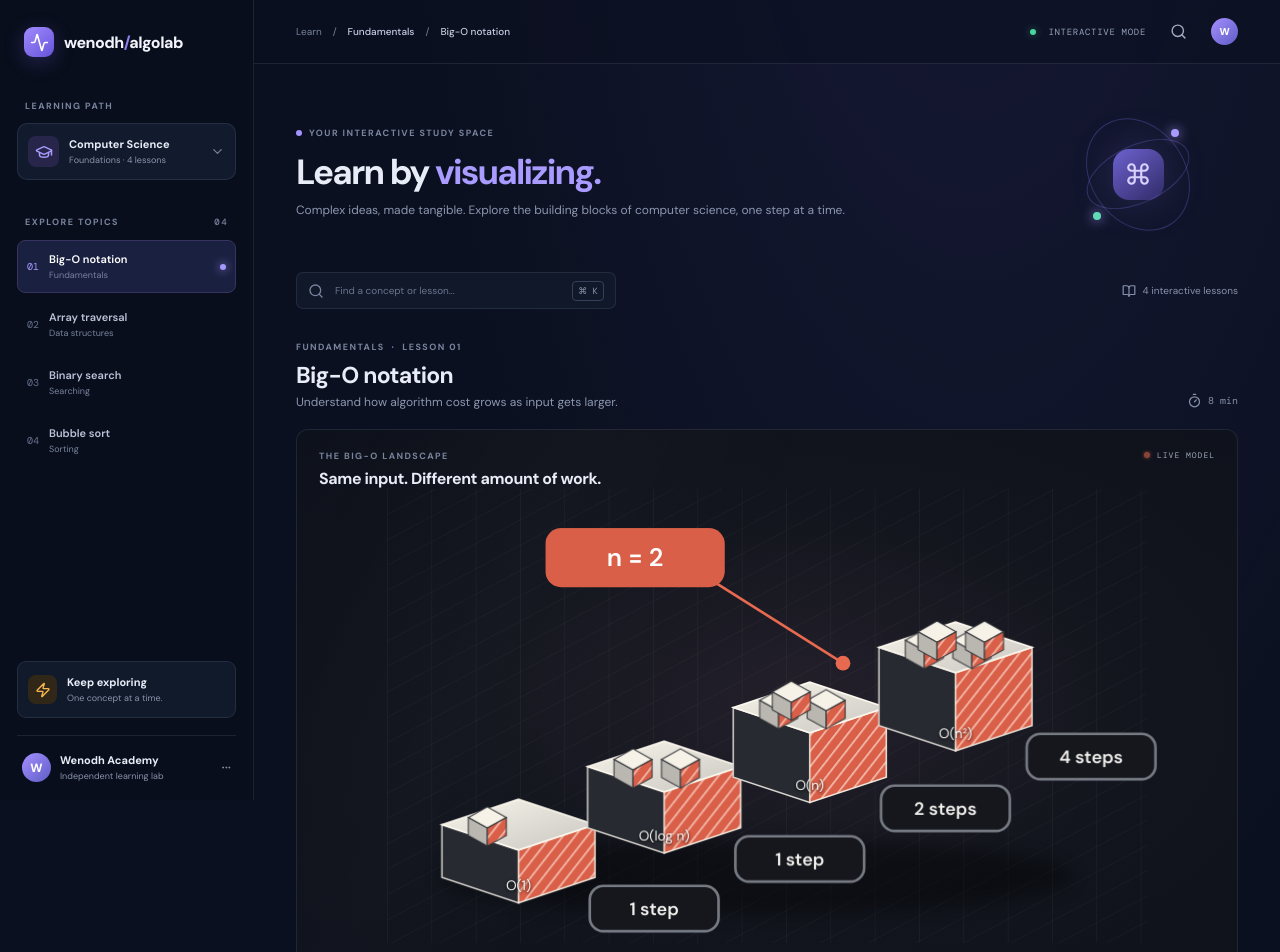
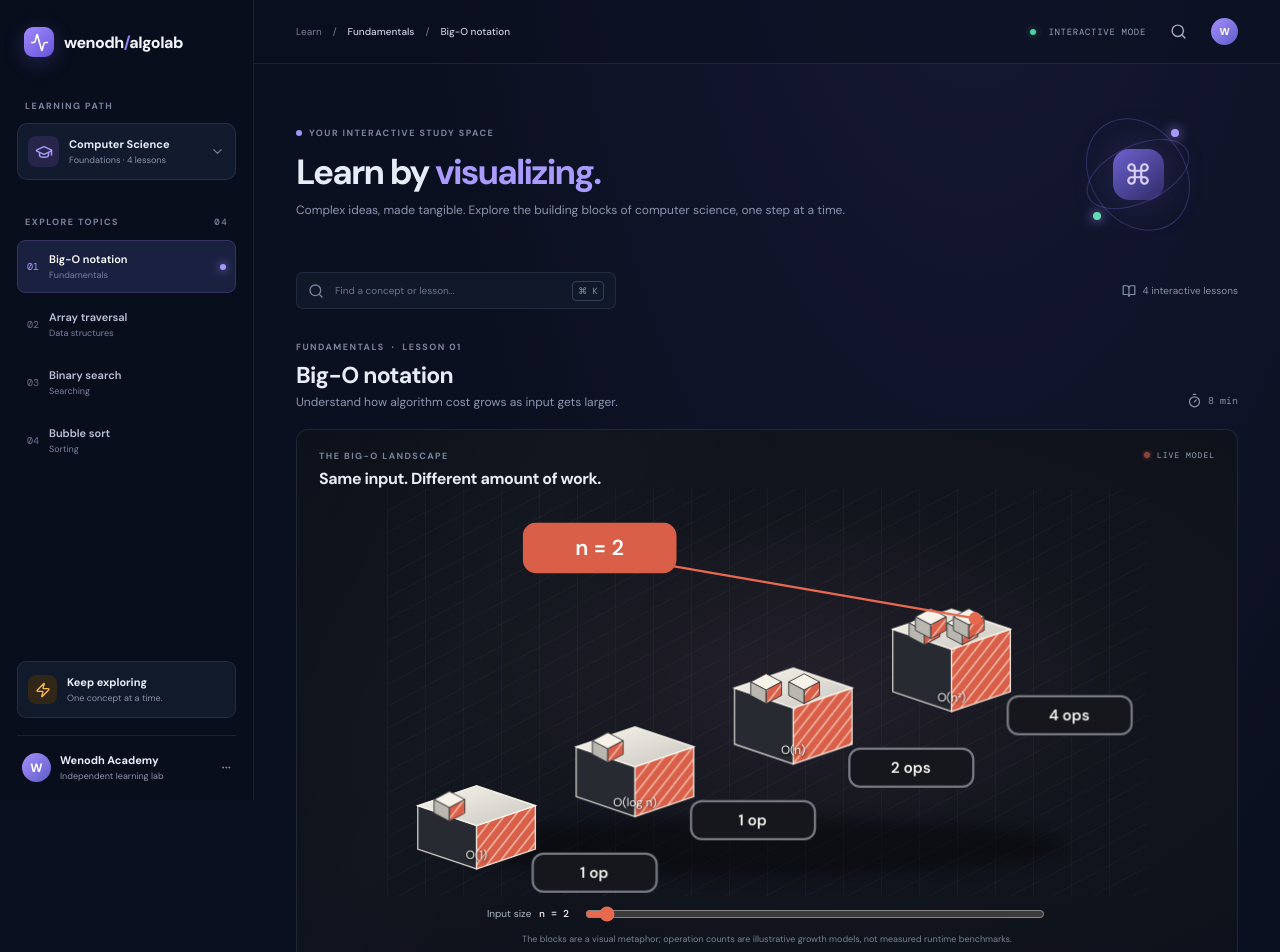
Before and after one commit to Wenodh/wenodh-algolab, a React (Vite) app: page / in a window 1280 px wide. Shown: the top 952 px of the page. Built offline with nearby package versions, Linux system fonts and the light colour scheme.

Commit message:
Improve Big-O visualization accuracy and shared controls

```diff
--- a/src/components/BigOVisualizer.tsx
+++ b/src/components/BigOVisualizer.tsx
@@ -6,68 +6,77 @@ const W = 720
 const H = 300
 const PAD = { top: 18, right: 18, bottom: 34, left: 48 }
 
-const staircases: { id: Complexity; label: string; x: number; y: number; width: number; height: number; count: (n: number) => number }[] = [
-  { id: 'O(1)', label: 'Constant', x: 52, y: 318, width: 145, height: 50, count: () => 1 },
-  { id: 'O(log n)', label: 'Logarithmic', x: 190, y: 263, width: 145, height: 58, count: n => Math.max(1, Math.ceil(Math.log2(n))) },
-  { id: 'O(n)', label: 'Linear', x: 328, y: 207, width: 145, height: 66, count: n => n },
-  { id: 'O(n²)', label: 'Quadratic', x: 466, y: 150, width: 145, height: 74, count: n => n * n },
+const staircases: { id: Complexity; label: string; x: number; y: number; width: number; height: number }[] = [
+  { id: 'O(1)', label: 'Constant', x: 34, y: 350, width: 130, height: 48 },
+  { id: 'O(log n)', label: 'Logarithmic', x: 209, y: 285, width: 130, height: 55 },
+  { id: 'O(n)', label: 'Linear', x: 384, y: 220, width: 130, height: 62 },
+  { id: 'O(n²)', label: 'Quadratic', x: 559, y: 155, width: 130, height: 69 },
 ]
 
 function ComplexityStaircase({ n, onChange }: { n: number; onChange: (value: number) => void }) {
-  return <section className="complexity-scene" aria-label="Animated isometric comparison of algorithm step counts">
-    <div className="scene-heading"><div><span className="eyebrow">THE BIG-O LANDSCAPE</span><h3>Same input. Different amount of work.</h3></div><span className="scene-live"><i/> LIVE MODEL</span></div>
+  return <section className="complexity-scene" aria-label="Isometric comparison of algorithm growth">
+    <div className="scene-heading">
+      <div><span className="eyebrow">THE BIG-O LANDSCAPE</span><h3>Same input. Different amount of work.</h3></div>
+      <span className="scene-live"><i aria-hidden="true"/> LIVE MODEL</span>
+    </div>
     <div className="scene-canvas">
-      <svg className="staircase-svg" viewBox="0 0 720 430" role="img" aria-label={`At input size ${n}, constant takes 1 step, logarithmic takes ${staircases[1].count(n)}, linear takes ${n}, and quadratic takes ${n*n} steps.`}>
+      <svg className="staircase-svg" viewBox="0 0 840 450" role="img" aria-label={`For input size ${n}: constant time has 1 illustrative operation, logarithmic has ${Math.max(1, Math.ceil(Math.log2(n)))} levels, linear has ${n}, and quadratic has ${n*n} operations.`}>
         <defs>
-          <pattern id="iso-grid" width="42" height="24" patternUnits="userSpaceOnUse" patternTransform="skewY(-28)">
+          <pattern id="algo-iso-grid" width="42" height="24" patternUnits="userSpaceOnUse" patternTransform="skewY(-28)">
             <path d="M 42 0 L 0 0 0 24" fill="none" stroke="#ffffff" strokeOpacity=".075" strokeWidth="1"/>
           </pattern>
-          <pattern id="stripe-fill" width="9" height="9" patternUnits="userSpaceOnUse" patternTransform="rotate(38)">
+          <pattern id="algo-stripe-fill" width="9" height="9" patternUnits="userSpaceOnUse" patternTransform="rotate(38)">
             <rect width="9" height="9" fill="#d95f48"/>
             <path d="M0 0V9" stroke="#ffe0d4" strokeWidth="3" opacity=".8"/>
           </pattern>
-          <linearGradient id="top-face" x1="0" y1="0" x2="1" y2="1"><stop stopColor="#f8f5ec"/><stop offset="1" stopColor="#c9c7c0"/></linearGradient>
-          <filter id="scene-shadow" x="-30%" y="-30%" width="160%" height="180%"><feGaussianBlur stdDeviation="8"/></filter>
+          <linearGradient id="algo-top-face" x1="0" y1="0" x2="1" y2="1"><stop stopColor="#f8f5ec"/><stop offset="1" stopColor="#c9c7c0"/></linearGradient>
+          <filter id="algo-scene-shadow" x="-30%" y="-30%" width="160%" height="180%"><feGaussianBlur stdDeviation="8"/></filter>
         </defs>
-        <rect width="720" height="430" fill="url(#iso-grid)" opacity=".9"/>
-        <ellipse cx="350" cy="367" rx="300" ry="35" fill="#000" opacity=".36" filter="url(#scene-shadow)"/>
+        <rect width="840" height="450" fill="url(#algo-iso-grid)" opacity=".9"/>
+        <ellipse cx="410" cy="395" rx="340" ry="32" fill="#000" opacity=".36" filter="url(#algo-scene-shadow)"/>
         {staircases.map((item, index) => {
           const { x, y, width, height } = item
-          const depth = 24
+          const depth = 22
+          const count = Math.max(1, Math.round(operationCount(item.id, n)))
+          const visibleCubes = Math.min(count, 4)
           const top = `${x},${y} ${x + width/2},${y-depth} ${x+width},${y} ${x+width/2},${y+depth}`
           const left = `${x},${y} ${x+width/2},${y+depth} ${x+width/2},${y+depth+height} ${x},${y+height}`
           const right = `${x+width/2},${y+depth} ${x+width},${y} ${x+width},${y+height} ${x+width/2},${y+depth+height}`
-          const cubes = index === 3 ? 4 : index === 2 ? 3 : index === 1 ? 2 : 1
           return <g key={item.id} className="stair-block" style={{ '--stair-delay': `${index * 130}ms` } as React.CSSProperties}>
+            <title>{item.label}: {count.toLocaleString()} illustrative {count === 1 ? 'operation' : 'operations'}</title>
             <polygon points={left} fill="#272a30" stroke="#d8d6d0" strokeWidth="1.4"/>
-            <polygon points={right} fill="url(#stripe-fill)" stroke="#f1e9dd" strokeWidth="1.4"/>
-            <polygon points={top} fill="url(#top-face)" stroke="#fffaf0" strokeWidth="1.5"/>
-            {Array.from({ length: cubes }, (_, cube) => {
-              const cx = x + 25 + (cube % 2) * 45 + Math.floor(cube / 2) * 12
-              const cy = y - 5 - Math.floor(cube / 2) * 8
+            <polygon points={right} fill="url(#algo-stripe-fill)" stroke="#f1e9dd" strokeWidth="1.4"/>
+            <polygon points={top} fill="url(#algo-top-face)" stroke="#fffaf0" strokeWidth="1.5"/>
+            {Array.from({ length: visibleCubes }, (_, cube) => {
+              const cx = x + 18 + (cube % 2) * 42 + Math.floor(cube / 2) * 7
+              const cy = y - 5 - Math.floor(cube / 2) * 7
               return <g key={cube} className="scene-cube">
-                <polygon points={`${cx},${cy} ${cx+18},${cy-10} ${cx+36},${cy} ${cx+18},${cy+10}`} fill="#f6f2e8" stroke="#34363a" strokeWidth="1"/>
-                <polygon points={`${cx},${cy} ${cx+18},${cy+10} ${cx+18},${cy+27} ${cx},${cy+17}`} fill="#b9b7b0" stroke="#34363a" strokeWidth="1"/>
-                <polygon points={`${cx+18},${cy+10} ${cx+36},${cy} ${cx+36},${cy+17} ${cx+18},${cy+27}`} fill="url(#stripe-fill)" stroke="#34363a" strokeWidth="1"/>
+                <polygon points={`${cx},${cy} ${cx+17},${cy-9} ${cx+34},${cy} ${cx+17},${cy+9}`} fill="#f6f2e8" stroke="#34363a" strokeWidth="1"/>
+                <polygon points={`${cx},${cy} ${cx+17},${cy+9} ${cx+17},${cy+24} ${cx},${cy+15}`} fill="#b9b7b0" stroke="#34363a" strokeWidth="1"/>
+                <polygon points={`${cx+17},${cy+9} ${cx+34},${cy} ${cx+34},${cy+15} ${cx+17},${cy+24}`} fill="url(#algo-stripe-fill)" stroke="#34363a" strokeWidth="1"/>
               </g>
             })}
-            <text x={x+width/2} y={y+depth+height-12} textAnchor="middle" className="stair-complexity">{item.id}</text>
+            {count > visibleCubes && <text x={x+width/2} y={y+7} textAnchor="middle" className="cube-overflow">+{(count-visibleCubes).toLocaleString()}</text>}
+            <text x={x+width/2} y={y+depth+height-11} textAnchor="middle" className="stair-complexity">{item.id}</text>
             <g className="step-pill">
-              <rect x={x+width-5} y={y+depth+height-16} width="122" height="43" rx="13"/>
-              <text x={x+width+56} y={y+depth+height+12} textAnchor="middle">{item.count(n).toLocaleString()} {item.count(n)===1?'step':'steps'}</text>
+              <rect x={x+width-3} y={y+depth+height-17} width="137" height="42" rx="12"/>
+              <text x={x+width+65} y={y+depth+height+10} textAnchor="middle">{count.toLocaleString()} {count===1?'op':'ops'}</text>
             </g>
           </g>
         })}
         <g className="input-callout">
-          <path d="M 302 83 L 432 165" stroke="#e76a50" strokeWidth="2.5" fill="none"/>
-          <circle cx="432" cy="165" r="7" fill="#e76a50"/>
+          <path d="M 303 83 L 650 143" stroke="#e76a50" strokeWidth="2.5" fill="none"/>
+          <circle cx="650" cy="143" r="7" fill="#e76a50"/>
           <rect x="150" y="37" width="170" height="56" rx="15" fill="#d95f48"/>
           <text x="235" y="73" textAnchor="middle">n = {n}</text>
         </g>
       </svg>
     </div>
-    <div className="scene-slider"><label htmlFor="scene-input">Change input size <strong>n = {n}</strong></label><input id="scene-input" type="range" min="2" max="12" value={n} onChange={e => onChange(Number(e.target.value))} /></div>
-    <p className="scene-caption">Illustrative step counts. The staircase shows how quickly work can grow as the input gets larger.</p>
+    <div className="scene-slider">
+      <label htmlFor="scene-input">Input size <strong>n = {n}</strong></label>
+      <input id="scene-input" type="range" min="1" max={MAX_N} value={n} onChange={e => onChange(Number(e.target.value))} aria-label="Set input size for all Big-O visualizations"/>
+    </div>
+    <p className="scene-caption">The blocks are a visual metaphor; operation counts are illustrative growth models, not measured runtime benchmarks.</p>
   </section>
 }
 
@@ -83,12 +92,13 @@ export default function BigOVisualizer() {
     return { x, y, maxY }
   }, [selected, normalised])
   const toggle = (id: Complexity) => setSelected(current => current.includes(id) ? current.filter(x => x !== id) : [...current, id])
+
   return <>
     <ComplexityStaircase n={n} onChange={setN}/>
     <section className="panel graph-panel">
-      <div className="panel-heading"><div><span className="eyebrow">GROWTH EXPLORER</span><h2>How does work scale?</h2><p>Toggle curves and change the input size to compare growth.</p></div><button className={normalised ? 'small-toggle active' : 'small-toggle'} onClick={() => setNormalised(v => !v)}>Normalise curves</button></div>
+      <div className="panel-heading"><div><span className="eyebrow">GROWTH EXPLORER</span><h2>How does work scale?</h2><p>Toggle curves and change the shared input size to compare growth.</p></div><button className={normalised ? 'small-toggle active' : 'small-toggle'} onClick={() => setNormalised(v => !v)} aria-pressed={normalised}>Normalise curves</button></div>
       <div className="chart-wrap">
-        <svg viewBox={`0 0 ${W} ${H}`} role="img" aria-label="Chart comparing Big O complexity growth rates">
+        <svg viewBox={`0 0 ${W} ${H}`} role="img" aria-label="Chart comparing Big-O complexity growth rates">
           {[0, .25, .5, .75, 1].map(t => <g key={t}><line x1={PAD.left} x2={W-PAD.right} y1={PAD.top+t*(H-PAD.top-PAD.bottom)} y2={PAD.top+t*(H-PAD.top-PAD.bottom)} className="gridline"/><text x={PAD.left-10} y={PAD.top+t*(H-PAD.top-PAD.bottom)+4} className="axis-label" textAnchor="end">{normalised ? (1-t).toFixed(2) : Math.round(plot.maxY*(1-t))}</text></g>)}
           {[0,8,16,24,32].map(t => <g key={t}><line x1={plot.x(t)} x2={plot.x(t)} y1={PAD.top} y2={H-PAD.bottom} className="gridline vertical"/><text x={plot.x(t)} y={H-9} className="axis-label" textAnchor="middle">{t}</text></g>)}
           {complexities.filter(c => selected.includes(c.id)).map(c => {
@@ -101,10 +111,10 @@ export default function BigOVisualizer() {
         </svg>
         <div className="axis-title">Input size (n)</div>
       </div>
-      <div className="chart-controls"><label htmlFor="input-size">Input size <strong>n = {n}</strong></label><input id="input-size" type="range" min="1" max="32" value={n} onChange={e=>setN(Number(e.target.value))}/><span className="mono muted">1 — 32</span></div>
-      <div className="complexity-legend">{complexities.map(c => <button key={c.id} onClick={()=>toggle(c.id)} className={selected.includes(c.id)?'legend-chip selected':'legend-chip'} style={{'--series':c.color} as React.CSSProperties}><i/>{c.id}</button>)}</div>
+      <div className="chart-controls"><label htmlFor="input-size">Input size <strong>n = {n}</strong></label><input id="input-size" type="range" min="1" max={MAX_N} value={n} onChange={e=>setN(Number(e.target.value))} aria-label="Set shared input size"/><span className="mono muted">1 — {MAX_N}</span></div>
+      <div className="complexity-legend">{complexities.map(c => <button key={c.id} onClick={()=>toggle(c.id)} aria-pressed={selected.includes(c.id)} className={selected.includes(c.id)?'legend-chip selected':'legend-chip'} style={{'--series':c.color} as React.CSSProperties}><i/>{c.id}</button>)}</div>
       <div className="metrics-grid">{complexities.filter(c=>selected.includes(c.id)).map(c=><div className="metric" key={c.id}><span style={{color:c.color}}>{c.id}</span><strong>{operationCount(c.id,n).toLocaleString('en-US',{maximumFractionDigits:1})}</strong><small>{c.label}</small></div>)}</div>
-      <p className="fine-print">Illustrative operation counts, not benchmark timings. Exponential values are capped for display.</p>
+      <p className="fine-print">These are illustrative operation-count models, not benchmark timings. Exact counts depend on the algorithm and input; exponential values are capped for display.</p>
     </section>
   </>
 }
```
